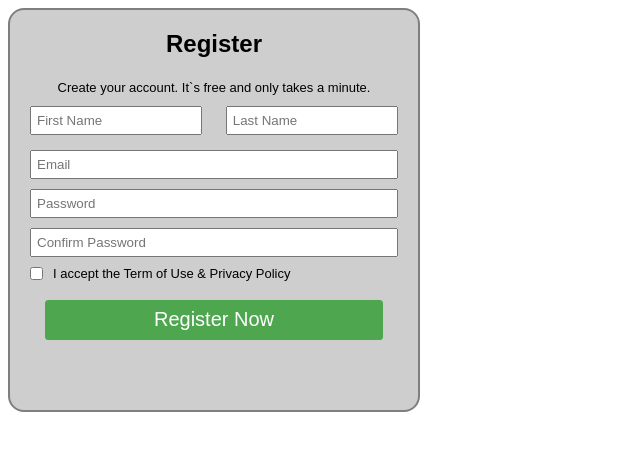
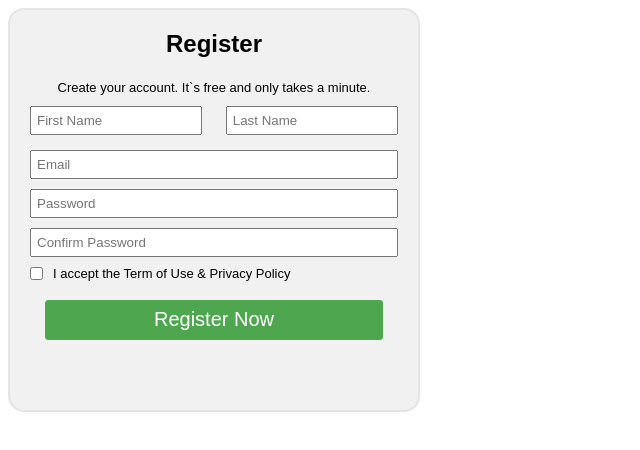
Before and after one commit to MrDorrian/task_less_form, a plain HTML site: page index.html in a window 1280 px wide. Shown: the whole page, without its empty margins (0-640 px from the left). Drawn offline with Linux system fonts and the light colour scheme.

Commit message:
Change background color

```diff
--- a/css/style.css
+++ b/css/style.css
@@ -7,12 +7,12 @@ body {
 }
 
 .form {
-  border: 2px solid rgb(128, 127, 127);
+  border: 2px solid rgb(228, 228, 228);
   border-radius: 1em;
   max-width: 23em;
   height: 25em;
   text-align: center;
-  background-color: rgb(207, 206, 206);
+  background-color: rgb(241, 241, 241);
   padding: 0 20px;
 }
 .form span {
```
